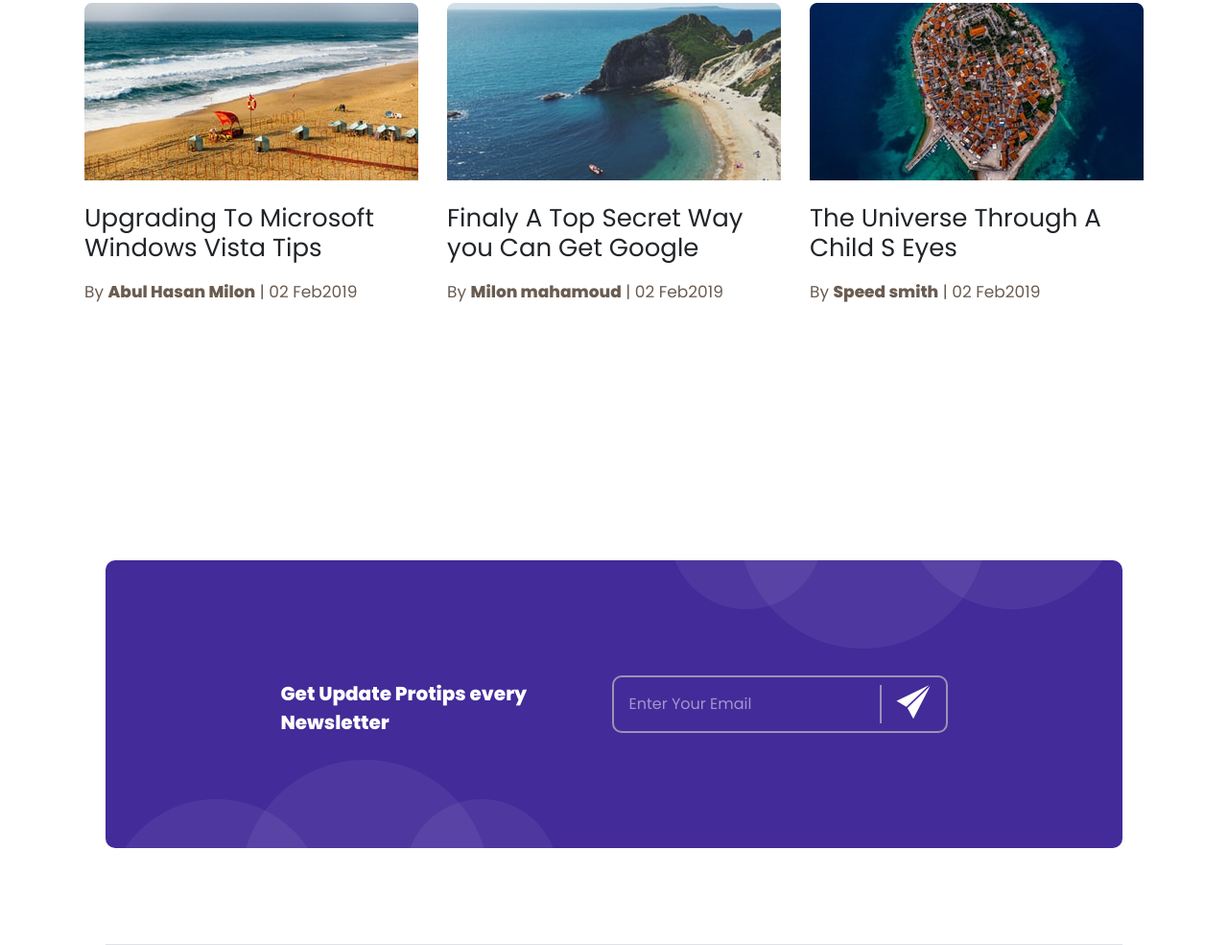
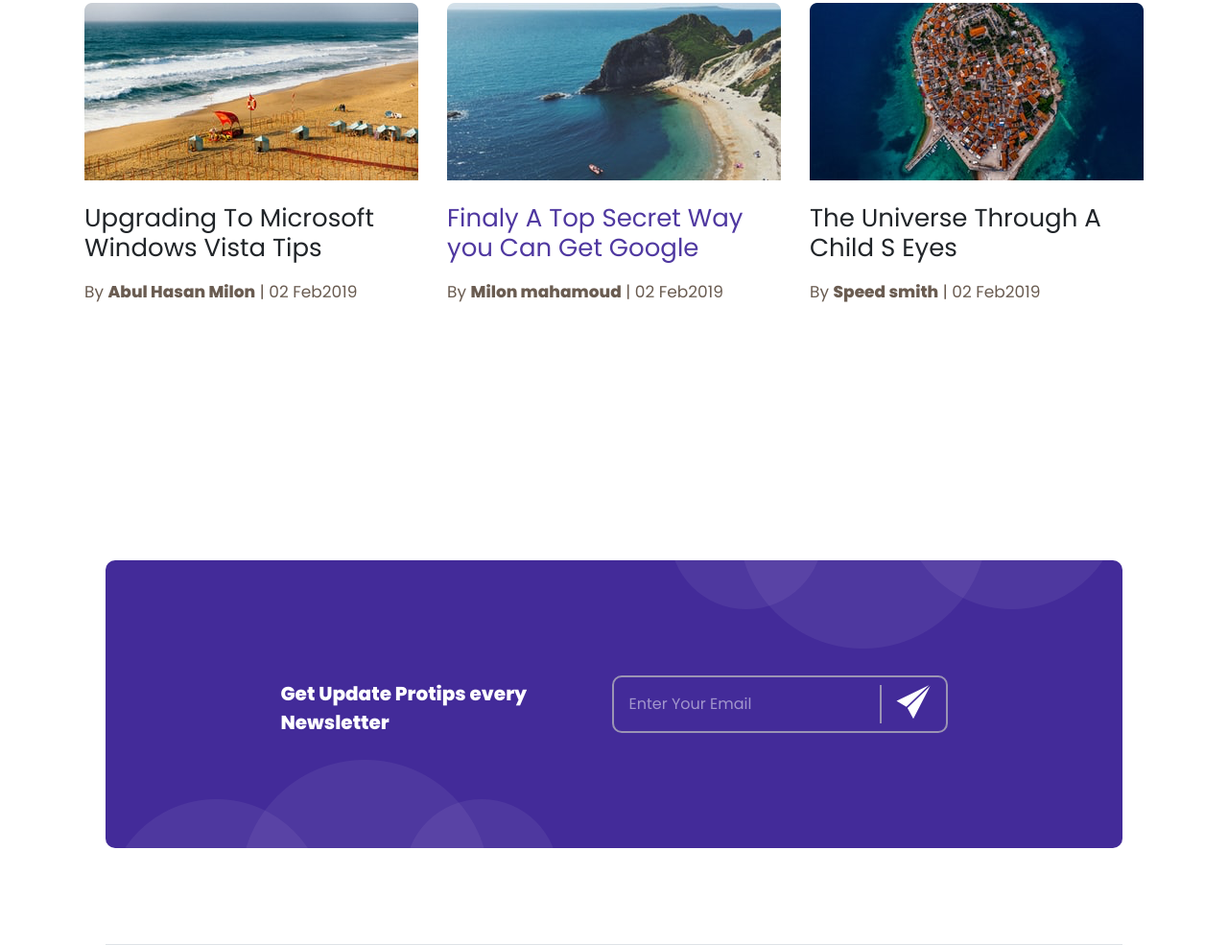
Before and after one commit to rezaSemyari70/maktab_Landing-page, a plain HTML site: page index.html in a window 1280 px wide. Shown: the part 3028-4013 px from the top of the page at 96% size. Drawn offline with nearby package versions, Linux system fonts and the light colour scheme; files whose address does not match are found by name.

Commit message:
change color of h2 to active

```diff
--- a/css/style.css
+++ b/css/style.css
@@ -296,6 +296,10 @@ p{
 
 }
 
+.active{
+    color: #4f38a0;
+}
+
 .getUpdate{
     margin-top: 250px;
     margin-bottom: 100px ;
--- a/index.html
+++ b/index.html
@@ -181,7 +181,7 @@
                     <section class="col-4">
                         <img src="./image/image2.png" alt="" data-aos="flip-left" data-aos-easing="ease-out-cubic"
                             data-aos-duration="2500">
-                        <h2 class="pt-4 " data-aos="fade-up" data-aos-anchor-placement="bottom-bottom">Finaly A Top
+                        <h2 class="pt-4 active" data-aos="fade-up" data-aos-anchor-placement="bottom-bottom">Finaly A Top
                             Secret Way you Can Get Google</h2>
                         <p data-aos="zoom-out-down">By <strong>Milon mahamoud</strong> | 02 Feb2019</p>
                     </section>
```
